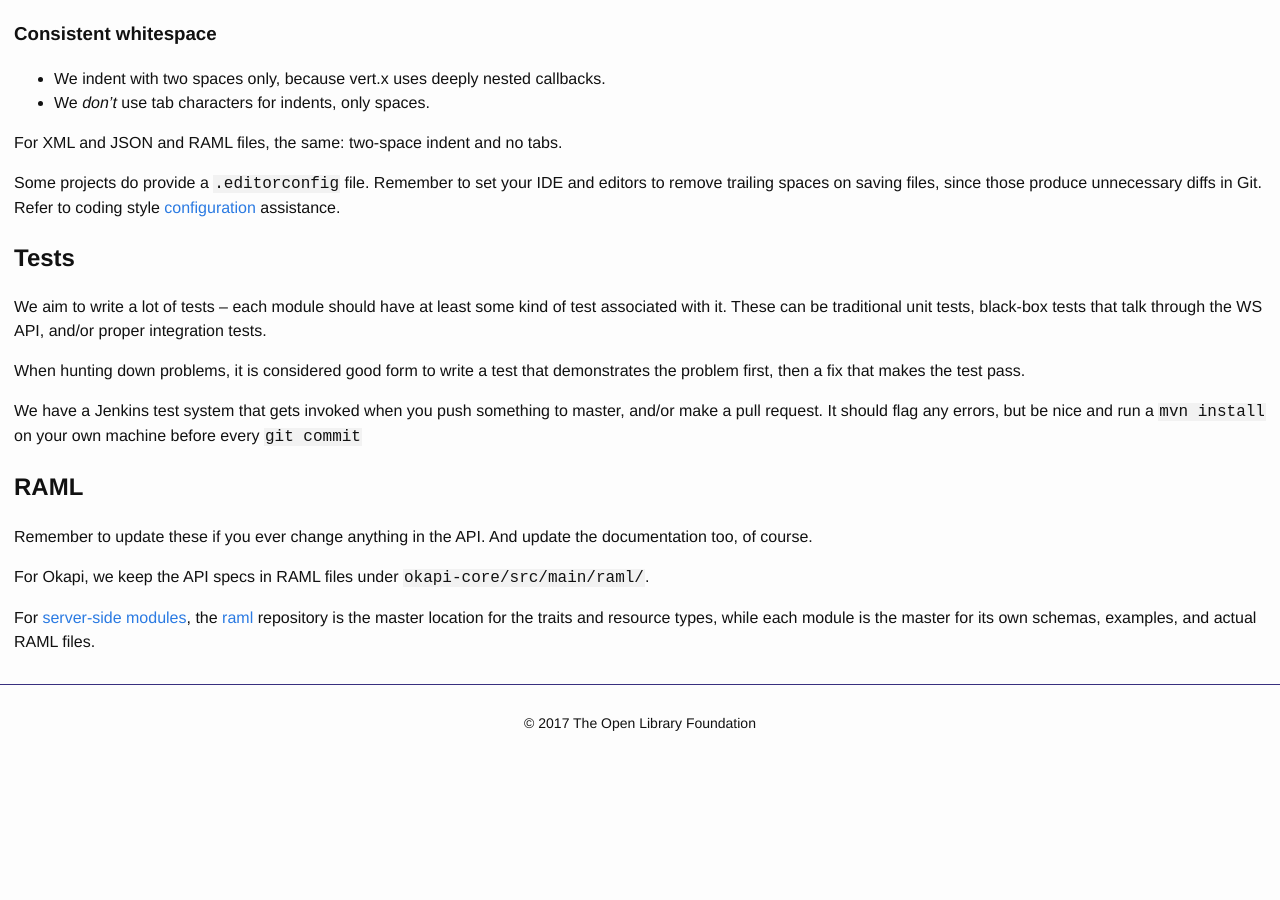
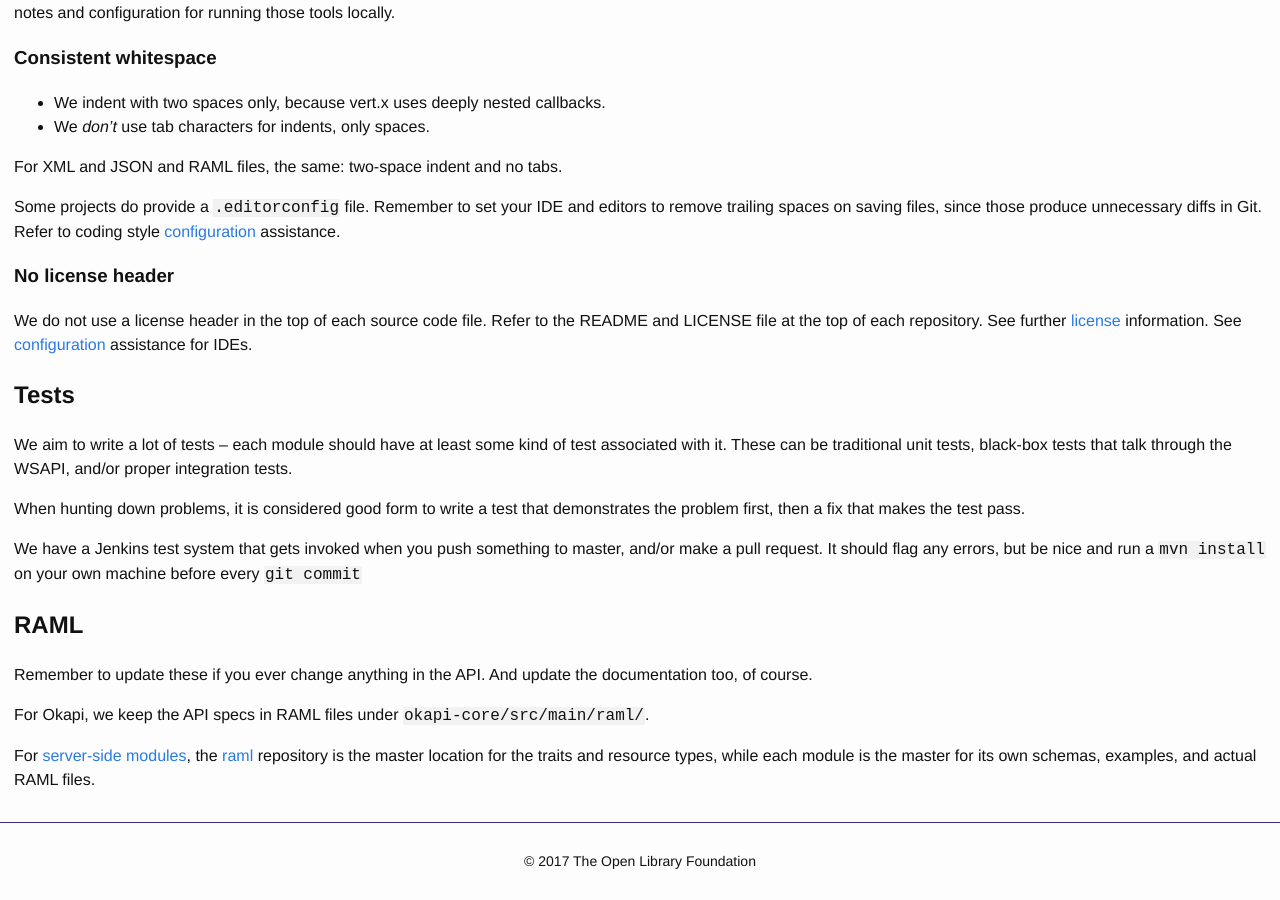
Before and after one commit to folio-org/folio-org.github.io, a Jekyll site: the page built from community/contrib-code.md, in a window 1280 px wide and 900 px high, scrolled down 5415 px. Built offline with Jekyll 4.4.1, drawn with Linux system fonts in a browser that asks for light colours; nearby versions of some CDN libraries; before the commit the page ends 6177 px from its top, so only the background shows below that.

Commit message:
Add reminder no license header FOLIO-901

```diff
--- a/community/contrib-code.md
+++ b/community/contrib-code.md
@@ -30,6 +30,7 @@ menuSubIndex: 1
     * [Style conventions](#style-conventions)
     * [Code analysis and linting](#code-analysis-and-linting)
     * [Consistent whitespace](#consistent-whitespace)
+    * [No license header](#no-license-header)
 * [Tests](#tests)
 * [RAML](#raml)
 
@@ -315,11 +316,18 @@ Remember to set your IDE and editors to remove trailing spaces on saving files,
 since those produce unnecessary diffs in Git.
 Refer to coding style [configuration](/doc/setup#coding-style) assistance.
 
+### No license header
+
+We do not use a license header in the top of each source code file.
+Refer to the README and LICENSE file at the top of each repository.
+See further [license](#license) information.
+See [configuration](/doc/setup#no-license-header) assistance for IDEs.
+
 ## Tests
 
 We aim to write a lot of tests -- each module should have at least some kind of
 test associated with it. These can be traditional unit tests, black-box tests
-that talk through the WS API, and/or proper integration tests.
+that talk through the WSAPI, and/or proper integration tests.
 
 When hunting down problems, it is considered good form to write a test that
 demonstrates the problem first, then a fix that makes the test pass.
```
Also changed, not shown: doc/setup.md (+7 -0 lines).
